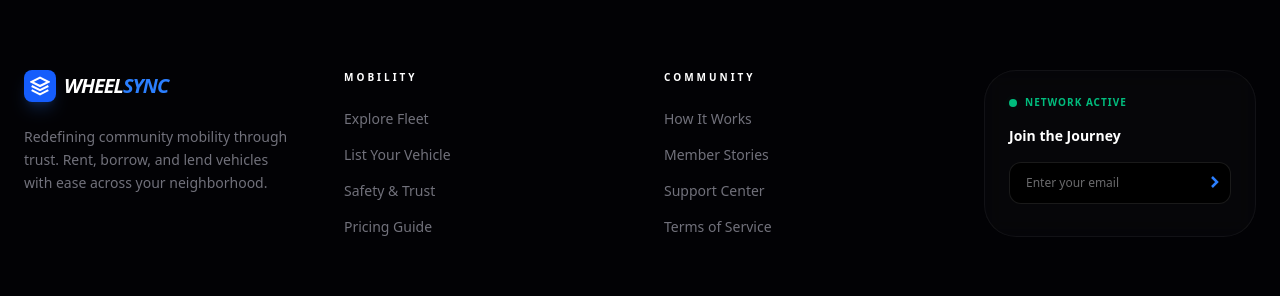
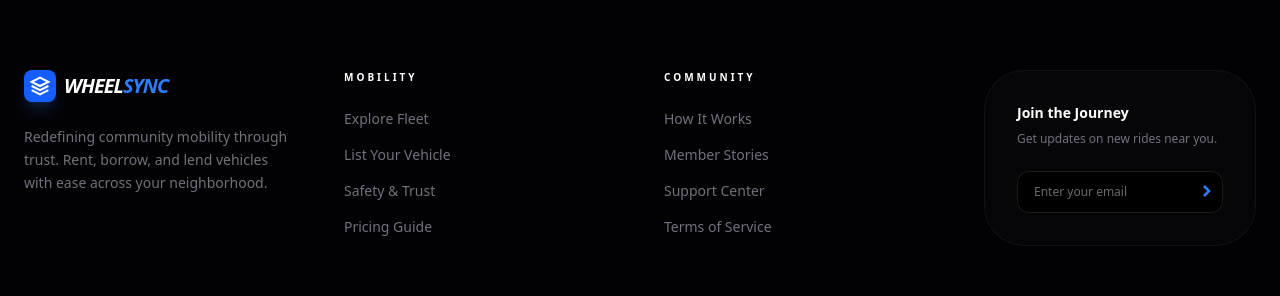
Before and after one commit to Rajratnam02/WheelSync-Client, a React (Vite) app: page /#/explore in a window 1280 px wide. Shown: the part 917-1213 px from the top of the page. Built offline with nearby package versions, Linux system fonts and the light colour scheme; no server answers.

Commit message:
Better UI for footer

```diff
--- a/src/components/Footer.jsx
+++ b/src/components/Footer.jsx
@@ -55,16 +55,10 @@ const Footer = () => {
             </ul>
           </div>
 
-          {/* Status & Newsletter */}
-          <div className="bg-white/[0.02] border border-white/5 p-6 rounded-[2rem] backdrop-blur-md">
-            <div className="flex items-center gap-2 mb-4">
-              <span className="relative flex h-2 w-2">
-                <span className="animate-ping absolute inline-flex h-full w-full rounded-full bg-emerald-400 opacity-75"></span>
-                <span className="relative inline-flex rounded-full h-2 w-2 bg-emerald-500"></span>
-              </span>
-              <span className="text-[10px] font-bold uppercase tracking-widest text-emerald-500">Network Active</span>
-            </div>
-            <h4 className="text-sm font-bold text-white mb-4">Join the Journey</h4>
+          {/* Newsletter - Simplified */}
+          <div className="bg-white/[0.02] border border-white/5 p-8 rounded-[2.5rem] backdrop-blur-md">
+            <h4 className="text-sm font-bold text-white mb-2">Join the Journey</h4>
+            <p className="text-zinc-500 text-xs mb-6">Get updates on new rides near you.</p>
             <div className="relative">
               <input
                 type="email"
```
